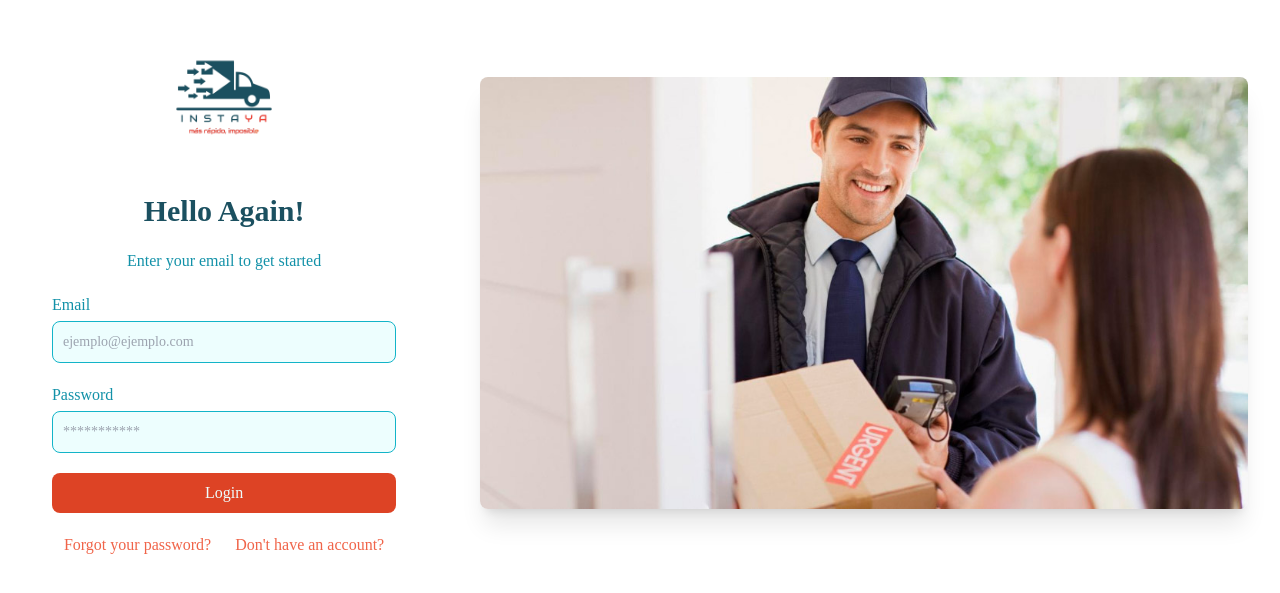
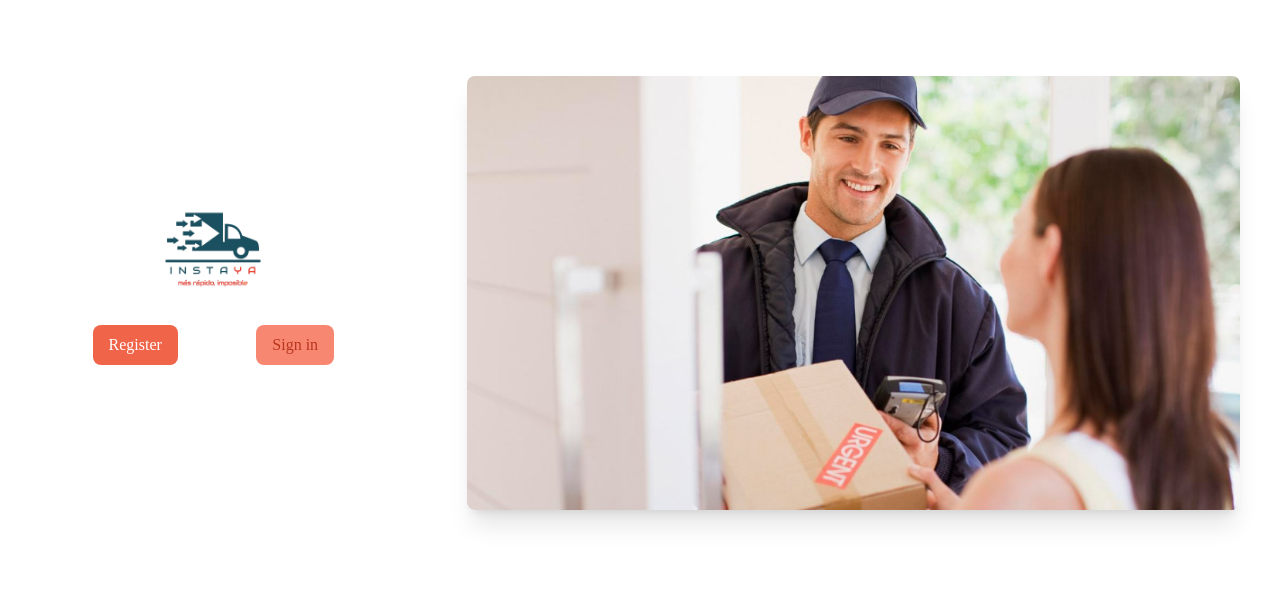
Before and after one commit to mundevux/instaya, a React (Create React App) app: page / in a window 1280 px wide. Shown: the part 107-700 px from the top of the page. Built offline with nearby package versions, Linux system fonts and the light colour scheme.

Commit message:
feat: Add functionality and Update Styles

```diff
--- a/src/Components/Home.js
+++ b/src/Components/Home.js
@@ -2,32 +2,88 @@ import React from "react";
 import image1 from "../img/entrega-paquete.jpg";
 import Logo from '../img/Logo_InstaYa.png';
 
+
+
 function Home() {
+
+
+    const showRegister = (e) => {
+        e.preventDefault();
+        if (document.querySelector('#register').classList.contains('hidden')) {
+            document.querySelector('#register').classList.remove('hidden');
+            document.querySelector('#login').classList.add('hidden');
+        } else {
+            document.querySelector('#register').classList.add('hidden');
+
+        }
+
+    }
+
+    const showLogin = (e) => {
+        e.preventDefault();
+        if (document.querySelector('#login').classList.contains('hidden')) {
+            document.querySelector('#login').classList.remove('hidden');
+            document.querySelector('#register').classList.add('hidden');
+        } else {
+            document.querySelector('#login').classList.add('hidden');
+
+        }
+    }
+
+
+
     return (
-        <section className="flex justify-around items-center h-screen lg:container lg:mx-auto">
-            <div className="mx-5">
+        <section className="flex lg:grid sm:grid-cols-3 h-screen place-items-center place-content-center">
+
+            <div className="mx-5 md:mx-10 col-span-3 sm:col-span-1 w-full sm:w-9/12">
                 <img src={Logo} alt="Logo InstaYa" className="h-36 mx-auto"/>
-                <form action="" className="">
-                    <h1 className="text-3xl font-bold text-center my-5 text-nile-blue-900">Hello Again!</h1>
+
+                <div className="flex justify-around items-center mb-10">
+                    <button onClick={showRegister} className="bg-burnt-sienna-500 text-[white] font-medium py-2 px-4 mx-2 rounded-lg">Register</button>
+                    <button onClick={showLogin} className="bg-burnt-sienna-400 text-burnt-sienna-700 font-medium py-2 px-4 mx-2 rounded-lg">Sign in</button>
+                </div>
+
+                {/* Login Form */}
+                <form action=""  id="login" className="hidden">
+                    <h1 className="text-3xl font-bold text-center mb-5 text-nile-blue-900">Hello Again!</h1>
                     <p className="text-center mb-5 text-nile-blue-600">Enter your email to get started</p>
-                    <div className="flex flex-col mb-5">
+                    <div className="flex flex-col mb-3">
                         <label htmlFor="email" className="pb-1 text-nile-blue-600">Email</label>
                         <input type="email" name="email" id="email" placeholder="ejemplo@ejemplo.com" className="bg-nile-blue-50 border border-nile-blue-500 text-sm rounded-lg focus:ring-nile-blue-500 focus:border-nile-blue-700 block w-full p-2.5"/>
                     </div>
-                    <div className="flex flex-col mb-5">
+                    <div className="flex flex-col mb-3">
                         <label htmlFor="password" className="pb-1 text-nile-blue-600">Password</label>
                         <input type="password" name="password" id="password" placeholder="***********" className="bg-nile-blue-50 border border-nile-blue-500 text-sm rounded-lg focus:ring-nile-blue-500 focus:border-nile-blue-700 block w-full p-2.5"/>
                     </div>
                     <div className="flex justify-center my-5 ">
-                        <button type="submit" className="w-full bg-burnt-sienna-600 hover:bg-burnt-sienna-500 py-2 px-3 text-nile-blue-50 rounded-lg text-center">Login</button>
+                        <button type="submit" className="w-full bg-burnt-sienna-500 hover:bg-burnt-sienna-500 py-2 px-3 text-nile-blue-50 rounded-lg text-center">Sign in</button>
                     </div>
-                    <div className="flex justify-around items-center mt-5">
-                        <a href="./#" className="mx-3 text-center text-xs md:text-base text-burnt-sienna-500">Forgot your password?</a>
-                        <a href="./#" className="mx-3 text-center text-xs md:text-base text-burnt-sienna-500">Don't have an account?</a>
+                </form>
+
+                {/* Register Form */}
+                <form action="" id="register" className="hidden">
+                    <h1 className="text-3xl font-bold text-center mb-5 text-nile-blue-900">Create a new account</h1>
+                    <div className="flex flex-col mb-3">
+                        <label htmlFor="name" className="pb-1 text-nile-blue-600">Name</label>
+                        <input type="text" name="name" id="name" placeholder="" className="bg-nile-blue-50 border border-nile-blue-500 text-sm rounded-lg focus:ring-nile-blue-500 focus:border-nile-blue-700 block w-full p-2.5"/>
+                    </div>
+                    <div className="flex flex-col mb-3">
+                        <label htmlFor="email" className="pb-1 text-nile-blue-600">Email</label>
+                        <input type="email" name="email" id="email" placeholder="" className="bg-nile-blue-50 border border-nile-blue-500 text-sm rounded-lg focus:ring-nile-blue-500 focus:border-nile-blue-700 block w-full p-2.5"/>
+                    </div>
+                    <div className="flex flex-col mb-3">
+                        <label htmlFor="password" className="pb-1 text-nile-blue-600">Password</label>
+                        <input type="password" name="password" id="password" placeholder="" className="bg-nile-blue-50 border border-nile-blue-500 text-sm rounded-lg focus:ring-nile-blue-500 focus:border-nile-blue-700 block w-full p-2.5"/>
+                    </div>
+                    <div className="flex justify-center my-5 ">
+                        <button type="submit" className="w-full bg-burnt-sienna-500 hover:bg-burnt-sienna-500 py-2 px-3 text-nile-blue-50 rounded-lg text-center">Register</button>
                     </div>
                 </form>
             </div>
-            <img src={image1} alt="Entrega de paquete" className="hidden lg:block rounded-lg shadow-xl lg:w-2/4 xl:w-3/5 " />
+
+            <div className="hidden lg:block sm:col-span-2 mx-10">
+                <img src={image1} alt="Entrega de paquete" className="rounded-lg shadow-xl" />
+            </div>
         </section>
     )
 }
```
